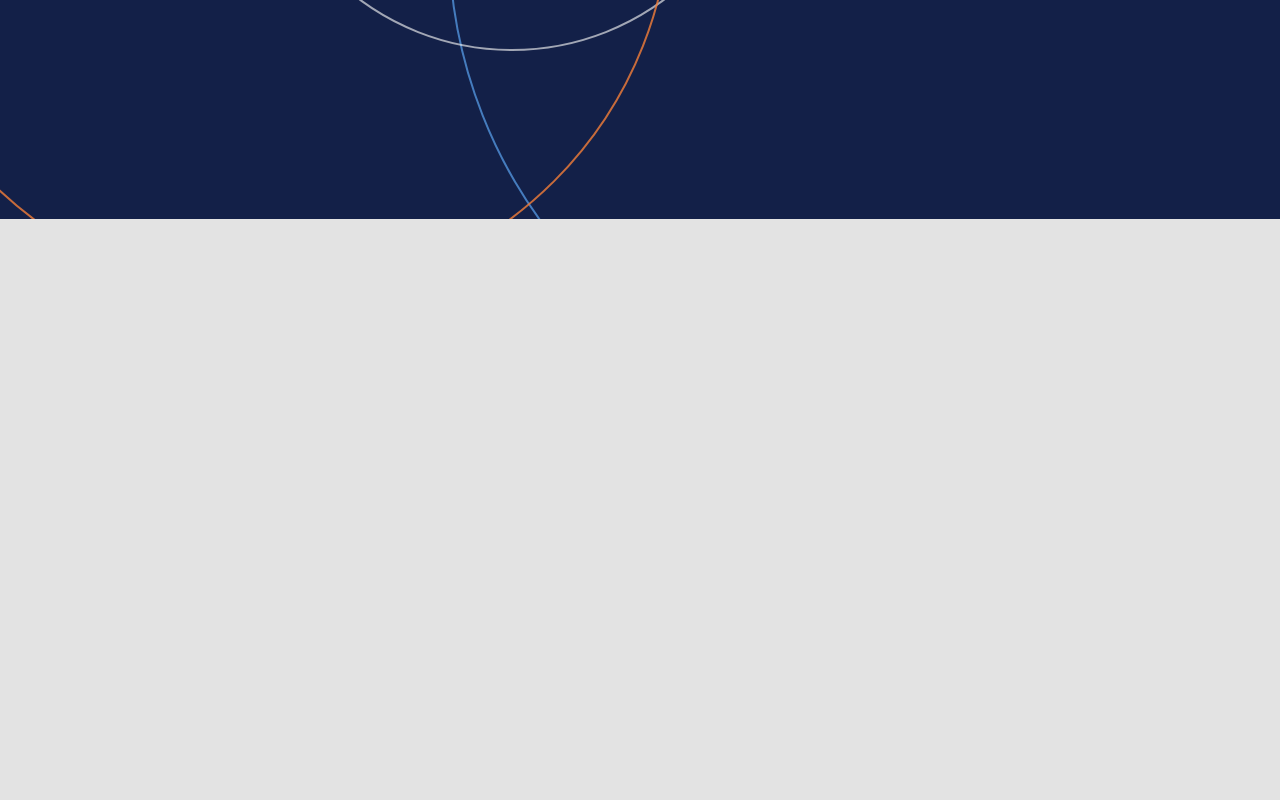
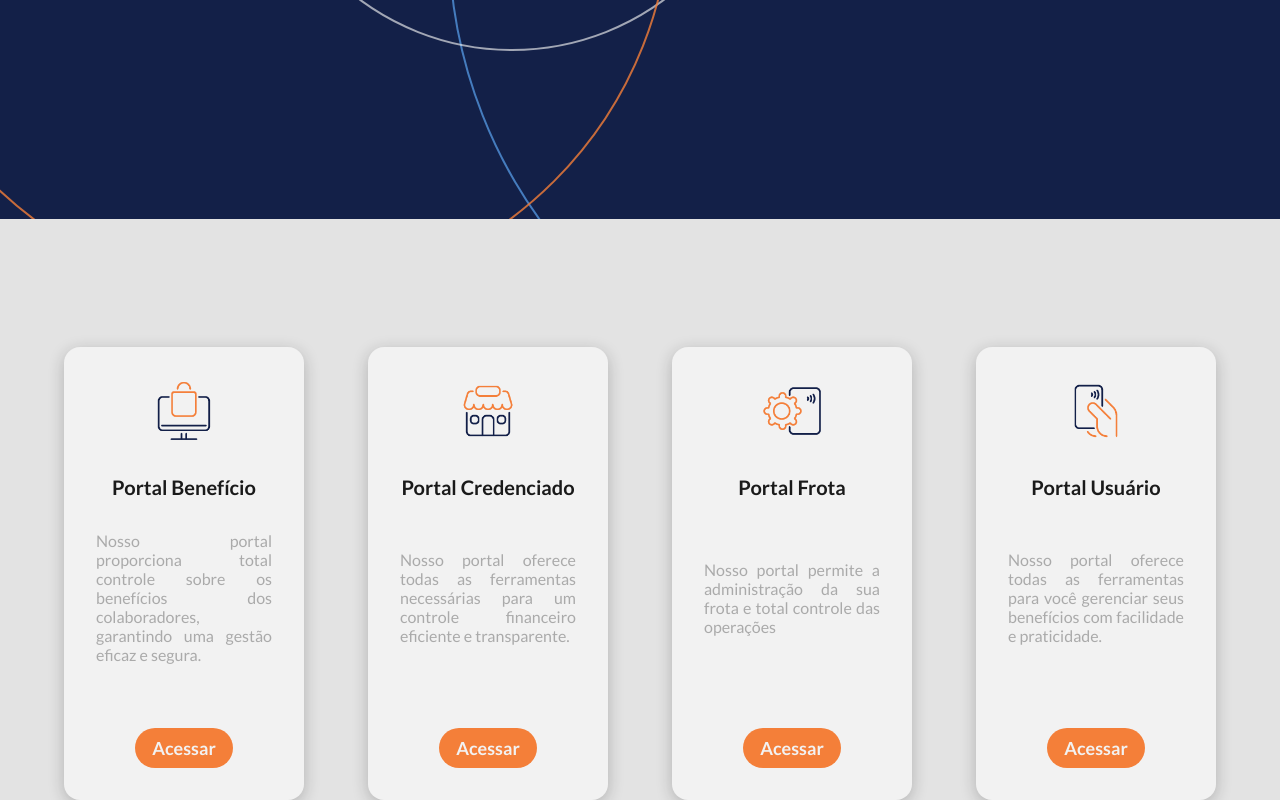
Before and after one commit to lgConrado/uauh-bank-cartoes, a React (Vite) app: page /cartoes in a window 1280 px wide. Shown: the part 581-1381 px from the top of the page. Before the commit the page ends 800 px from the top, so only its background shows below. Built offline with nearby package versions, Linux system fonts and the light colour scheme.

Commit message:
wip Portais Cartões

```diff
--- /dev/null
+++ b/src/components/PortaisCartoes/index.tsx
@@ -0,0 +1,75 @@
+import portais from "./portais.json";
+import portal_beneficio from "../../assets/icone-portal-beneficio.png";
+import portal_credenciado from "../../assets/icone-portal-credenciado.png";
+import portal_frota from "../../assets/icone-portal-frota.png";
+import portal_usuario from "../../assets/icone-portal-usuario.png";
+
+interface IPortal {
+  portal: string;
+  descricao: string;
+  link: string;
+}
+
+const coverCard = (portal: string) => {
+  switch (portal) {
+    case "Portal Benefício":
+      return (
+        <img
+          src={portal_beneficio}
+          alt={`Capa ${portal}`}
+          className="portais-c__card__header__cover"
+        />
+      );
+    case "Portal Credenciado":
+      return (
+        <img
+          src={portal_credenciado}
+          alt={`Capa ${portal}`}
+          className="portais-c__card__header__cover"
+        />
+      );
+    case "Portal Frota":
+      return (
+        <img
+          src={portal_frota}
+          alt={`Capa ${portal}`}
+          className="portais-c__card__header__cover"
+        />
+      );
+    case "Portal Usuário":
+      return (
+        <img
+          src={portal_usuario}
+          alt={`Capa ${portal}`}
+          className="portais-c__card__header__cover"
+        />
+      );
+  }
+};
+
+const PortaisCartoes = () => {
+  return (
+    <section className="portais-c">
+      <div className="portais-c__content">
+        {portais.map((portal: IPortal, index) => {
+          return (
+            <div className="portais-c__card" key={index}>
+              <div className="portais-c__card__header">
+                {coverCard(portal.portal)}
+                <h3 className="heading--tertiary">{portal.portal}</h3>
+              </div>
+              <p className="text--cinza portais-c__card__descricao">
+                {portal.descricao}
+              </p>
+              <div className="portais-c__card__button">
+                <button className="button button-c--laranja ">Acessar</button>
+              </div>
+            </div>
+          );
+        })}
+      </div>
+    </section>
+  );
+};
+
+export default PortaisCartoes;
--- /dev/null
+++ b/src/components/PortaisCartoes/portais.json
@@ -0,0 +1,22 @@
+[
+  {
+    "portal": "Portal Benefício",
+    "descricao": "Nosso portal proporciona total controle sobre os benefícios dos colaboradores, garantindo uma gestão eficaz e segura.",
+    "link": ""
+  },
+  {
+    "portal": "Portal Credenciado",
+    "descricao": "Nosso portal oferece todas as ferramentas necessárias para um controle financeiro eficiente e transparente.",
+    "link": ""
+  },
+  {
+    "portal": "Portal Frota",
+    "descricao": "Nosso portal permite a administração da sua frota e total controle das operações",
+    "link": ""
+  },
+  {
+    "portal": "Portal Usuário",
+    "descricao": "Nosso portal oferece todas as ferramentas para você gerenciar seus benefícios com facilidade e praticidade.",
+    "link": ""
+  }
+]
--- a/src/pages/Cartoes/index.tsx
+++ b/src/pages/Cartoes/index.tsx
@@ -1,10 +1,12 @@
 import BannerCartoes from "../../components/BannerCartoes"
+import PortaisCartoes from "../../components/PortaisCartoes"
 
 const Cartoes = () => {
   return (
-    <>
+    <main className="main-c">
      <BannerCartoes/>
-    </>
+     <PortaisCartoes />
+    </main>
   )
 }
 
--- a/src/styles/base/_typography.scss
+++ b/src/styles/base/_typography.scss
@@ -10,4 +10,15 @@
     font-size: 1.25rem;
     font-weight: 500;
   }
+
+  &--tertiary {
+    font-size: 1.25rem;
+    font-weight: 700;
   }
+}
+
+.text {
+  &--cinza {
+    color: $color-gray-500;
+  }
+}
--- /dev/null
+++ b/src/styles/components/_button.scss
@@ -0,0 +1,15 @@
+.button {
+  appearance: none;
+  border: 0.0675rem solid transparent;
+  font-size: 1.125rem;
+  border-radius: 2rem;
+  padding: .5rem 1rem;
+
+  &-c {
+    &--laranja {
+      background-color: $color-c-secondary;
+      color: $color-white;
+      font-weight: 600;
+    }
+  }
+}
--- /dev/null
+++ b/src/styles/components/_portais-cartoes.scss
@@ -0,0 +1,43 @@
+.portais-c {
+  padding: 0 4rem;
+
+  &__content {
+    display: flex;
+    gap: 4rem;
+  }
+
+  &__card {
+    align-items: center;
+    background-color: $color-white;
+    border-radius: 1rem;
+    box-shadow: 0 0.25rem 1rem rgba($color-black, 0.24);
+    display: flex;
+    flex-direction: column;
+    gap: 2rem;
+    justify-content: space-between;
+    padding: 2rem;
+
+    &__header {
+      align-items: center;
+      display: flex;
+      flex-direction: column;
+      gap: 2rem;
+
+      &__cover {
+        height: 4rem;
+        width: 4rem;
+      }
+    }
+
+    &__descricao {
+      max-width: 18rem;
+      text-align: justify;
+    }
+
+    &__button {
+      display: flex;
+      justify-content: center;
+      margin-top: 2rem;
+    }
+  }
+}
--- /dev/null
+++ b/src/styles/pages/_cartoes.scss
@@ -0,0 +1,7 @@
+.main {
+  &-c {
+    display: flex;
+    flex-direction: column;
+    gap: 8rem ;
+  }
+}
--- a/src/styles/style.scss
+++ b/src/styles/style.scss
@@ -7,11 +7,13 @@
 @import "./base/utilities";
 
 @import "./components/banner-cartoes";
+@import "./components/button";
 @import "./components/logo";
 @import "./components/figure";
+@import "./components/portais-cartoes";
 
 @import "./layout/footer";
 @import "./layout/header";
 @import "./layout/main";
 
-// @import "./pages/";
+@import "./pages/cartoes";
```
Lines whose indentation alone changed are shown as unchanged.
